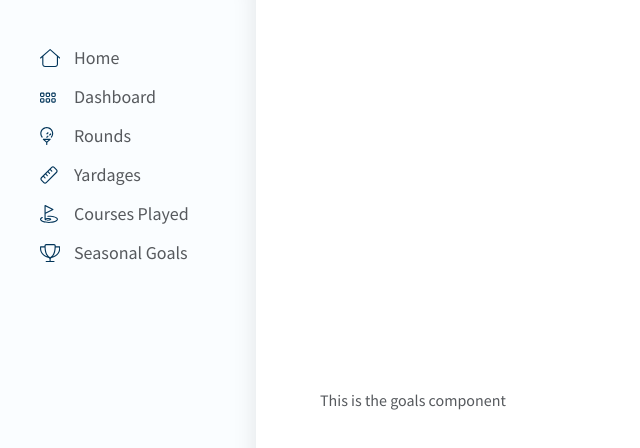
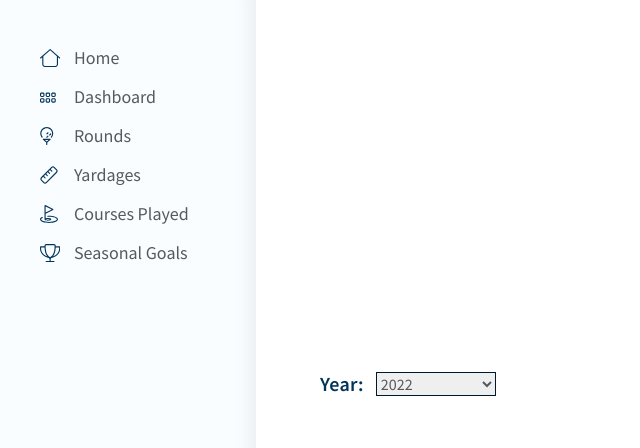
Before and after one commit to dkersten/golf-scorecard-v1, a React (Create React App) app: page /goals in a window 1280 px wide. Shown: the top 448 px of the page, without its empty margins (0-640 px from the left). Built offline with nearby package versions, Linux system fonts and the light colour scheme.

Commit message:
added year selection for goals page

```diff
--- a/src/Pages/Goals.js
+++ b/src/Pages/Goals.js
@@ -1,14 +1,40 @@
 // components
 import Layout from "../Layout"
+import SelectWithState from "../Components/SelectWithState"
 
 // data
 import goals from "../Temp Data/goalsData"
 
+// libraries/helpers
+import { useState } from "react"
+
 const Goals = () => {
+
+    let currentYear = new Date().getFullYear()
+    currentYear = currentYear.toString()
+    const [yearChoice, setYearChoice] = useState(currentYear)
+
+    const SelectOptions = (goals) => {
+        const optionsObj = {}
+        for (const [key, val] of Object.entries(goals)) {
+            optionsObj[key] = val.displayName
+        }
+        return optionsObj
+    }
 
     return(
         <Layout>
-            This is the goals component
+            <div className="year-selector-section">
+                <SelectWithState
+                    selectValue="Year: "
+                    selectId={"yearSelect"}
+                    defaultVal={yearChoice}
+                    currentState={yearChoice}
+                    setCurrentState={setYearChoice}
+                    optionsItems={SelectOptions(goals)}
+                />
+            </div>
+
         </Layout>
     )
 }
```
